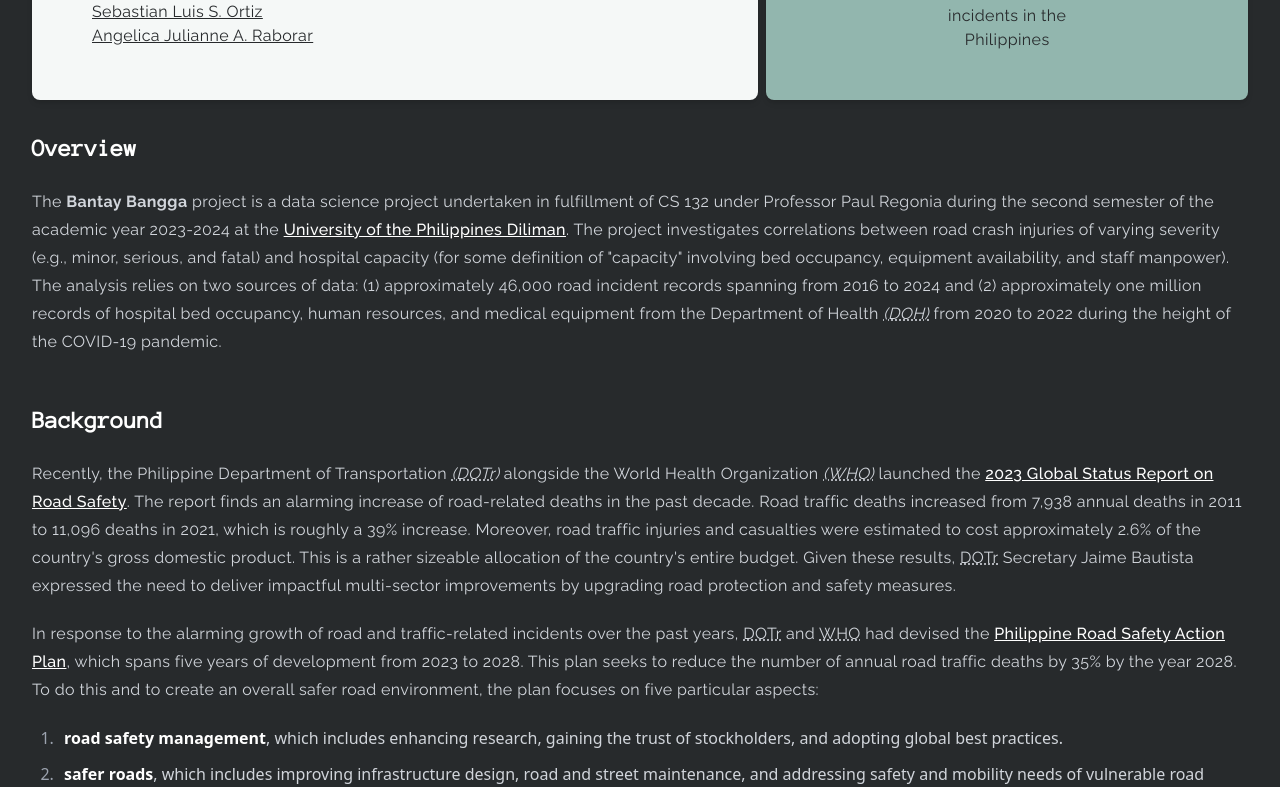
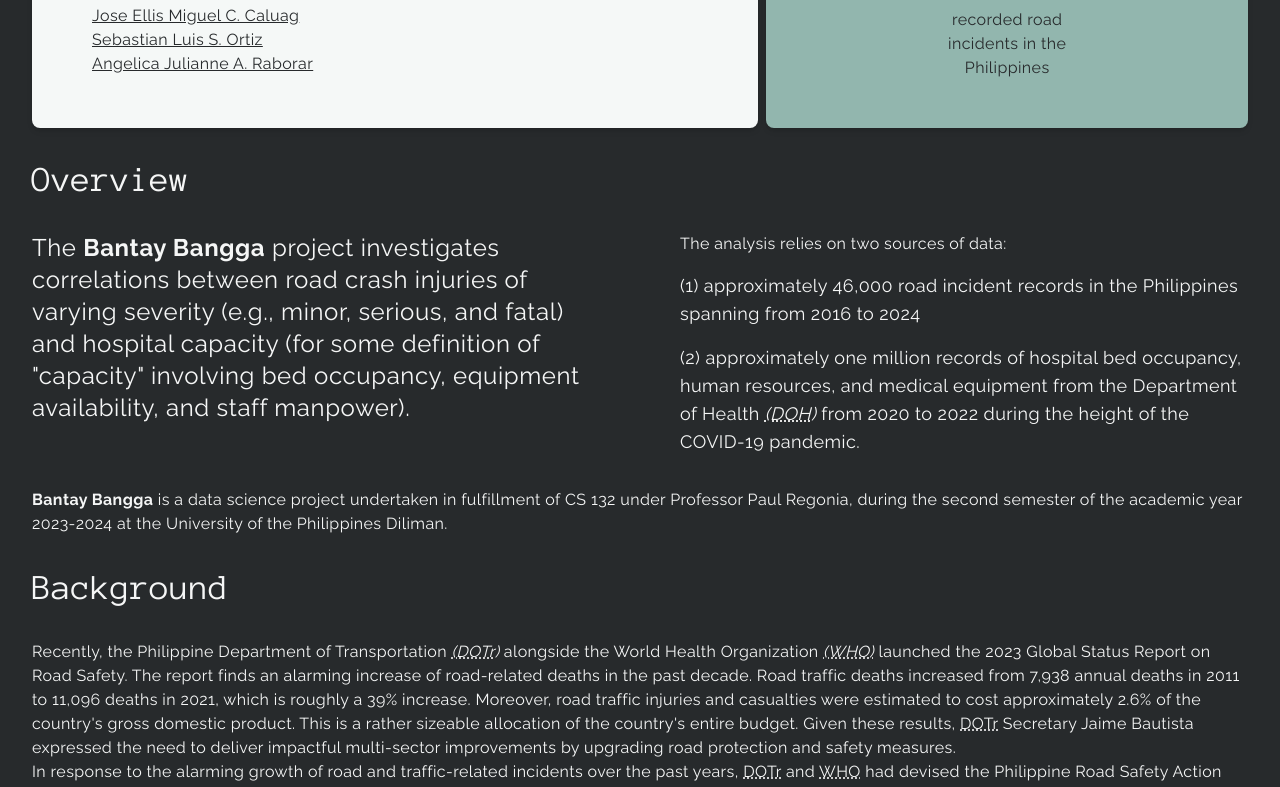
Before and after one commit to bantay-bangga/bantay-bangga.github.io, a SvelteKit app: page / in a window 1280 px wide. Shown: the part 504-1291 px from the top of the page. Built offline with nearby package versions, Linux system fonts and the light colour scheme; some icons are missing.

Commit message:
feat(ui): break up overview paragraph

```diff
--- a/src/routes/+page.svelte
+++ b/src/routes/+page.svelte
@@ -11,19 +11,35 @@
 </script>
 
 <Hero />
-<article class="prose prose-invert max-w-none">
+<article class="max-w-none">
     <h2>Overview</h2>
-    <p>
-        The <b>Bantay Bangga</b> project is a data science project undertaken in fulfillment of CS 132 under Professor Paul Regonia during the second
-        semester of the academic year 2023-2024 at the
-        <a target="_blank" href="https://upd.edu.ph/">University of the Philippines Diliman</a>. The project
-        investigates correlations between road crash injuries of varying severity (e.g., minor, serious, and fatal) and hospital capacity
-        (for some definition of "capacity" involving bed occupancy, equipment availability, and staff manpower). The
-        analysis relies on two sources of data: (1) approximately 46,000 road incident records spanning from 2016 to
-        2024 and (2) approximately one million records of hospital bed occupancy, human resources, and medical equipment
-        from the Department of Health <dfn><abbr title="Department of Health">(DOH)</abbr></dfn> from 2020 to 2022 during
-        the height of the COVID-19 pandemic.
-    </p>
+    <div class="grid gap-8 gap-x-20 md:grid-cols-2">
+        <div>
+            <p class="text-2xl">
+                The <b>Bantay Bangga</b> project investigates correlations between road crash injuries of varying severity
+                (e.g., minor, serious, and fatal) and hospital capacity (for some definition of "capacity" involving bed
+                occupancy, equipment availability, and staff manpower).
+            </p>
+        </div>
+        <div class="row-span-1 grid grid-cols-subgrid gap-4">
+            <p>The analysis relies on two sources of data:</p>
+            <p class="text-lg">
+                (1) approximately 46,000 road incident records in the Philippines spanning from 2016 to 2024
+            </p>
+            <p class="text-lg">
+                (2) approximately one million records of hospital bed occupancy, human resources, and medical equipment
+                from the Department of Health <dfn><abbr title="Department of Health">(DOH)</abbr></dfn> from 2020 to 2022
+                during the height of the COVID-19 pandemic.
+            </p>
+        </div>
+        <div class="md:col-span-2">
+            <p>
+                <b>Bantay Bangga</b> is a data science project undertaken in fulfillment of CS 132 under Professor Paul
+                Regonia, during the second semester of the academic year 2023-2024 at the
+                <a target="_blank" href="https://upd.edu.ph/">University of the Philippines Diliman</a>.
+            </p>
+        </div>
+    </div>
     <h2>Background</h2>
     <p>
         Recently, the Philippine Department of Transportation <dfn
--- a/src/routes/app.css
+++ b/src/routes/app.css
@@ -28,7 +28,7 @@
     }
 
     h2 {
-        @apply font-anon;
+        @apply my-8 font-anon text-4xl;
     }
 
     p,
```
